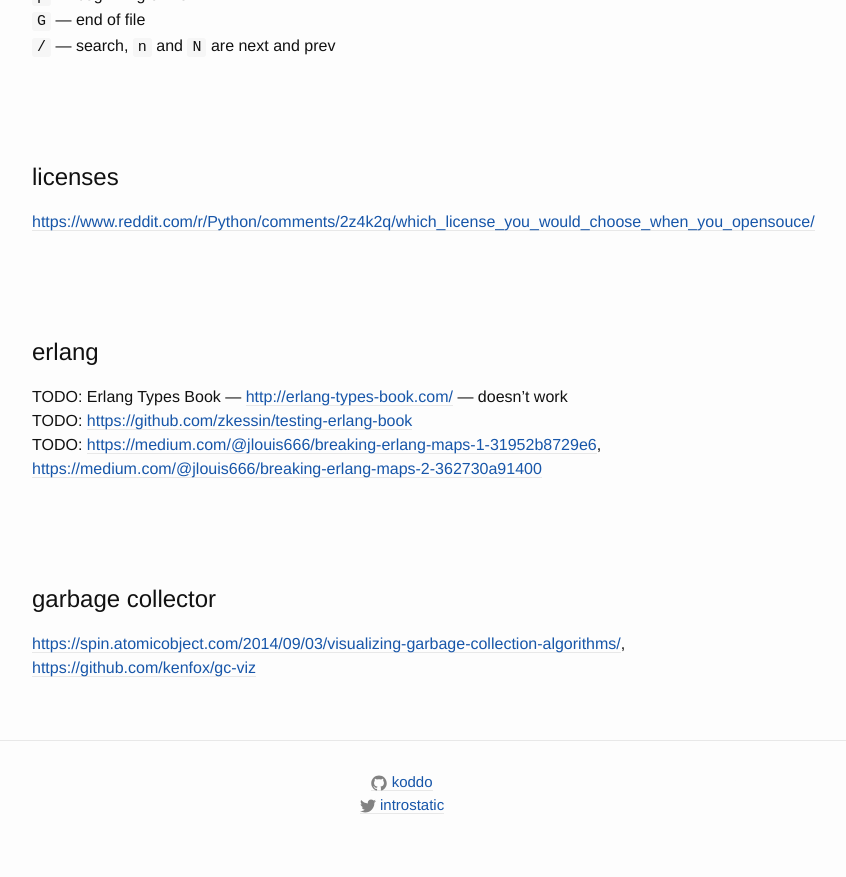
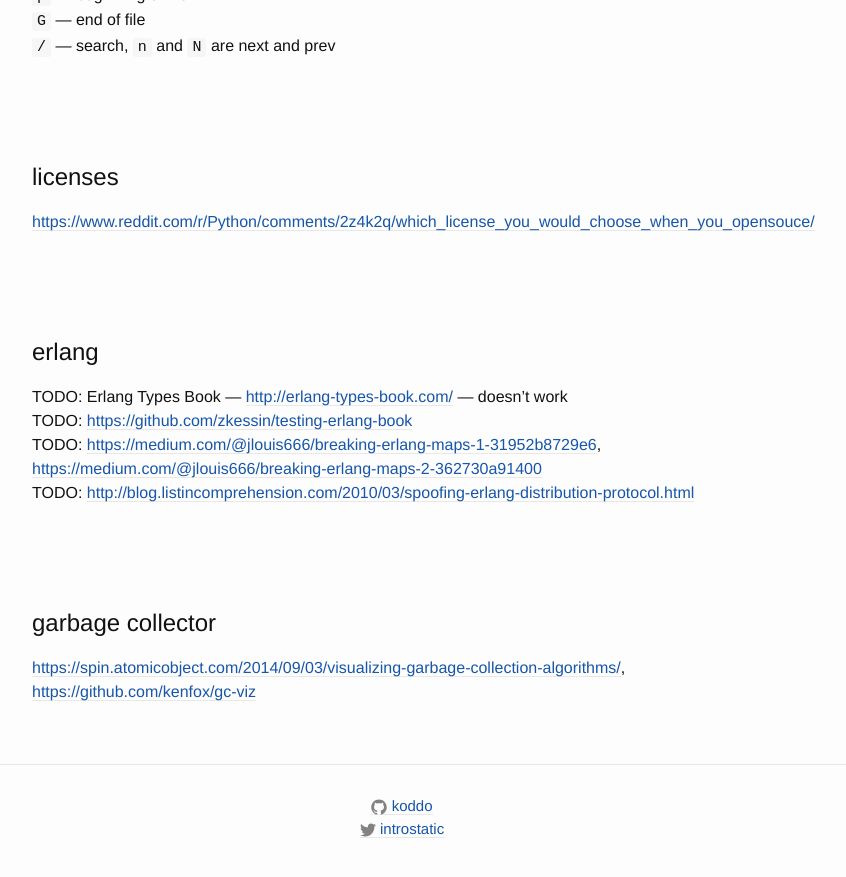
Before and after one commit to koddo/koddo.github.io, a Jekyll site: the page built from _ryctoic/misc.md, in a window 1280 px wide and 900 px high, scrolled down 1310 px. Shown: the top 877 px of the window, without its empty margins (238-1084 px from the left). Built offline with Jekyll 4.4.1, drawn with Linux system fonts in a browser that asks for light colours; comment, search, counter and statistics services are not loaded; some of the changed lines change nothing that is shown.

Commit message:
rename my-jekyll docker image to koddo/jekyll

```diff
--- a/_layouts/default.html
+++ b/_layouts/default.html
@@ -9,7 +9,7 @@
       </div>
     </div>
     {% include footer.html %}
-    {% if site.livereload %}<script src="http://jekyll-livereload.my-jekyll.dev.dnsdock:35729/livereload.js"></script>{% endif %}
+    {% if site.livereload %}<script src="http://jekyll-livereload.jekyll.dev.dnsdock:35729/livereload.js"></script>{% endif %}
     {% if page.mathjax %}
       <script type="text/x-mathjax-config">MathJax.Hub.Config({ TeX: { extensions: ["color.js"] }});</script>
       <script src="https://cdn.mathjax.org/mathjax/latest/MathJax.js?config=TeX-AMS-MML_HTMLorMML" type="text/javascript"></script>
--- a/_ryctoic/misc.md
+++ b/_ryctoic/misc.md
@@ -31,6 +31,7 @@ less:
 TODO: Erlang Types Book --- <http://erlang-types-book.com/> --- doesn't work
 TODO: <https://github.com/zkessin/testing-erlang-book>
 TODO: <https://medium.com/@jlouis666/breaking-erlang-maps-1-31952b8729e6>, <https://medium.com/@jlouis666/breaking-erlang-maps-2-362730a91400>
+TODO: <http://blog.listincomprehension.com/2010/03/spoofing-erlang-distribution-protocol.html>
 
 # garbage collector
 
```
Also changed, not shown: README.md, 4 other files.
